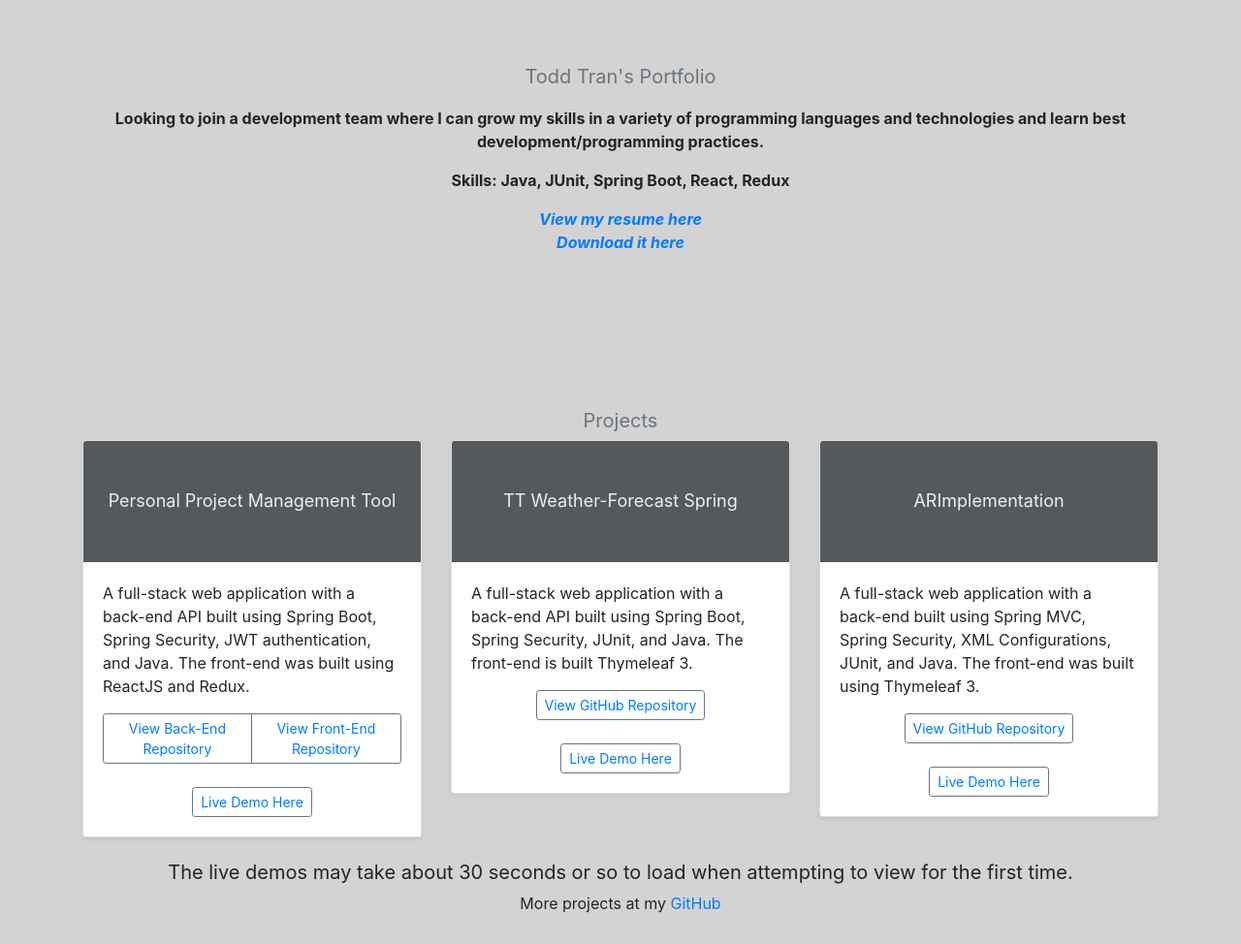
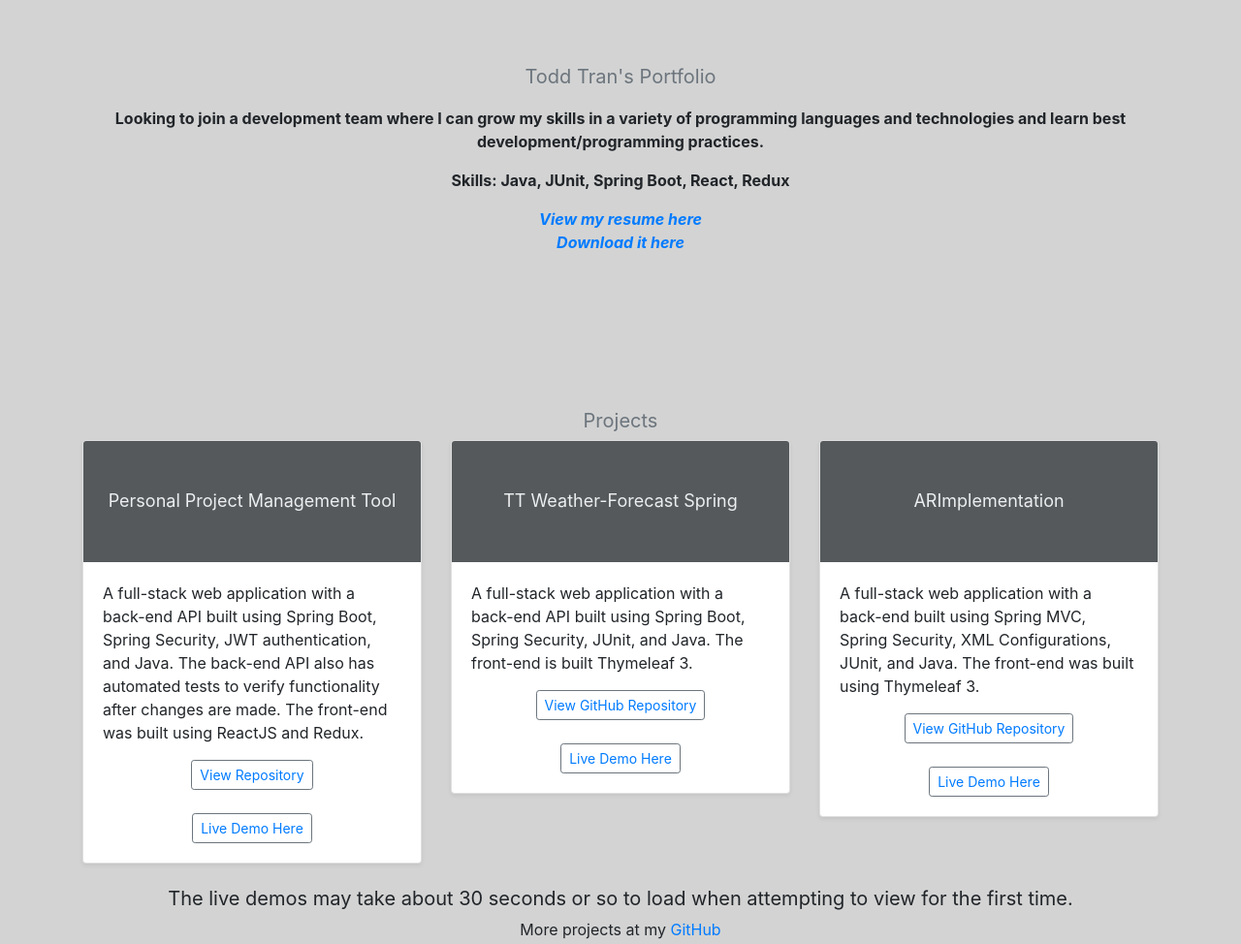
Before and after one commit to ttran9/ttran9.github.io, a plain HTML site: page index.html in a window 1280 px wide. Shown: the whole page at 97% size. Drawn offline with nearby package versions, Linux system fonts and the light colour scheme.

```diff
--- a/index.html
+++ b/index.html
@@ -44,11 +44,10 @@
 			  <div class="card mb-4 shadow-sm">
 				<svg class="bd-placeholder-img card-img-top" width="100%" height="125" xmlns="http://www.w3.org/2000/svg" preserveAspectRatio="xMidYMid slice" focusable="false" role="img" aria-label="Placeholder: Thumbnail"><rect width="100%" height="100%" fill="#55595c"></rect><text x="50%" y="50%" fill="#eceeef" dy=".3em">Personal Project Management Tool</text></svg>
 				<div class="card-body">
-				 <p class="card-text">A full-stack web application with a back-end API built using Spring Boot, Spring Security, JWT authentication, and Java. The front-end was built using ReactJS and Redux.</p>
+				 <p class="card-text">A full-stack web application with a back-end API built using Spring Boot, Spring Security, JWT authentication, and Java. The back-end API also has automated tests to verify functionality after changes are made. The front-end was built using ReactJS and Redux.</p>
 				  <div class="d-flex justify-content-center">
 					<div class="btn-group">
-					  <button type="button" class="btn btn-sm btn-outline-secondary"><a href="https://github.com/ttran9/ppmtool-backend">View Back-End Repository</a></button>
-					<button type="button" class="btn btn-sm btn-outline-secondary"><a href="https://github.com/ttran9/ExamplePPMTool/tree/master/ppmtool-react-client">View Front-End Repository</a></button>
+					  <button type="button" class="btn btn-sm btn-outline-secondary"><a href="https://github.com/ttran9/comp-build-tracker">View Repository</a></button>
 					</div>
 				  </div>
 				  <br/>
```
